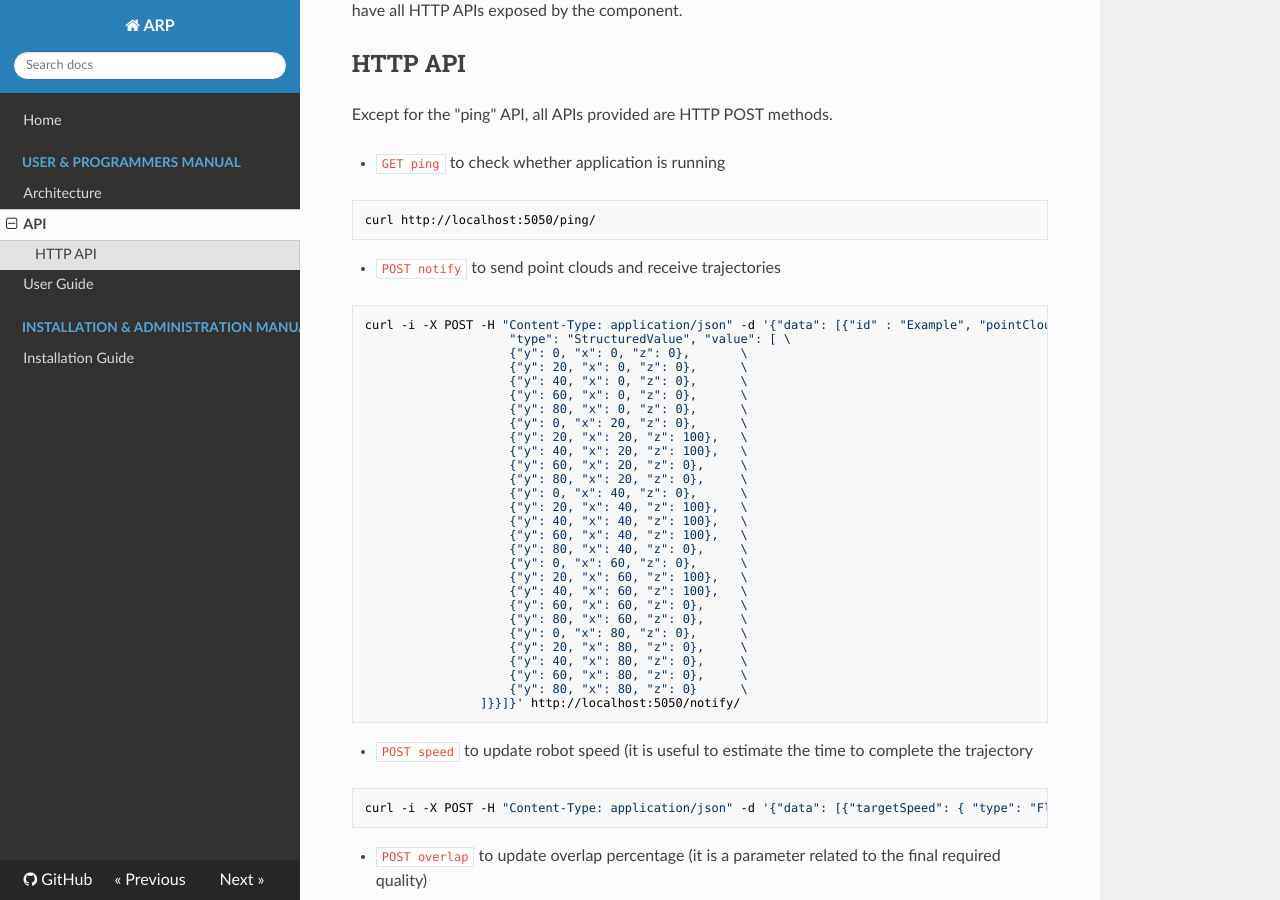
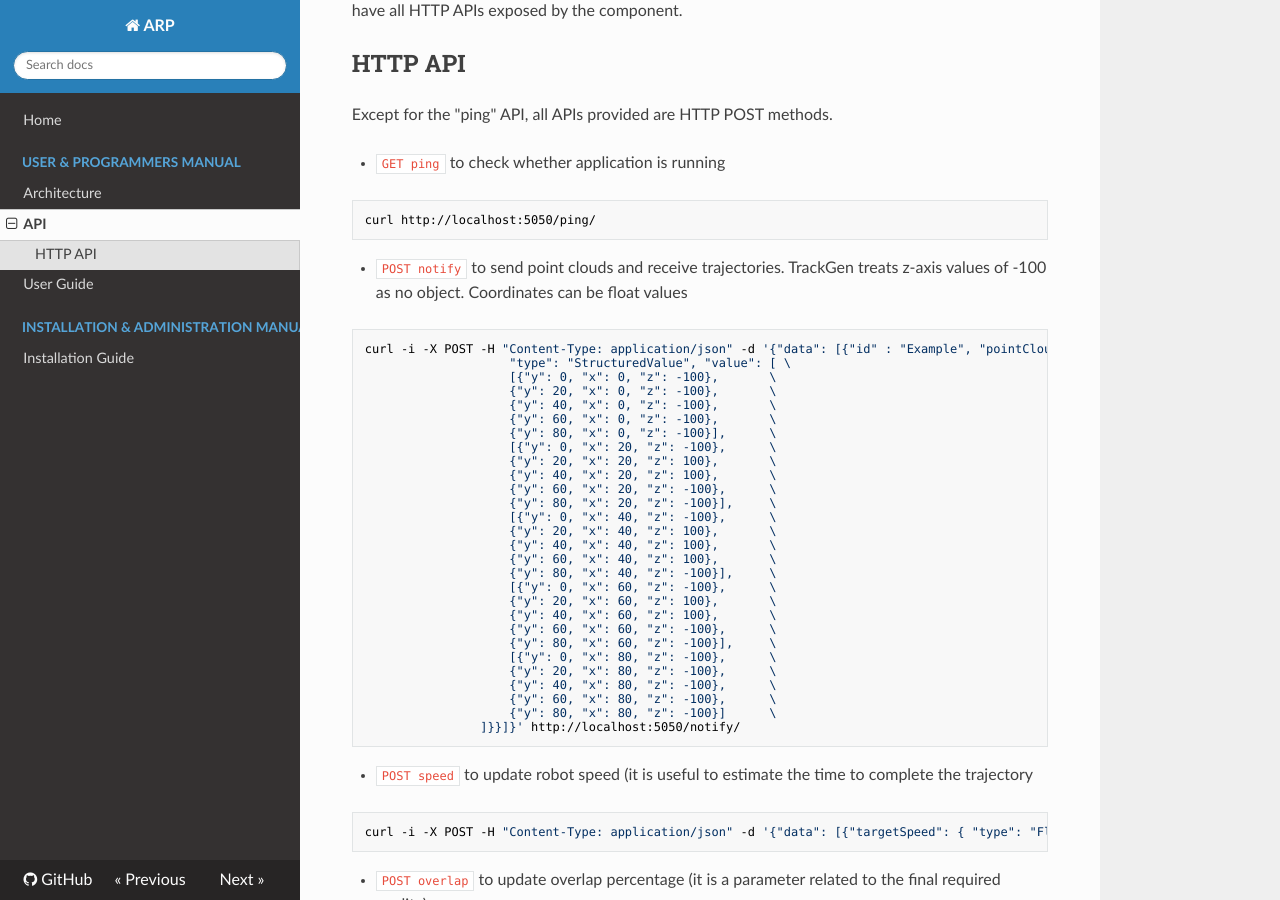
Before and after one commit to visionequipment/arp, an MkDocs documentation site: the page built from docs/api.md, in a window 1280 px wide and 900 px high, scrolled down 209 px. Built offline with MkDocs 1.6.1, drawn with Linux system fonts in a browser that asks for light colours; nearby versions of some CDN libraries; old or Windows-style settings are respelled for this version of MkDocs.

Commit message:
Updated docs and point cloud manipulation

````diff
--- a/docs/api.md
+++ b/docs/api.md
@@ -13,36 +13,37 @@ Except for the "ping" API, all APIs provided are HTTP POST methods.
 curl http://localhost:5050/ping/
 ```
 
-- ```POST notify``` to send point clouds and receive trajectories
+- ```POST notify``` to send point clouds and receive trajectories. TrackGen treats z-axis values of -100 as no object.
+   Coordinates can be float values
 
 ```sh
 curl -i -X POST -H "Content-Type: application/json" -d '{"data": [{"id" : "Example", "pointCloud": { \
                     "type": "StructuredValue", "value": [ \
-                    {"y": 0, "x": 0, "z": 0},		\
-                    {"y": 20, "x": 0, "z": 0},		\
-                    {"y": 40, "x": 0, "z": 0},		\
-                    {"y": 60, "x": 0, "z": 0},		\
-                    {"y": 80, "x": 0, "z": 0},		\
-                    {"y": 0, "x": 20, "z": 0},		\
-                    {"y": 20, "x": 20, "z": 100},	\
-                    {"y": 40, "x": 20, "z": 100},	\
-                    {"y": 60, "x": 20, "z": 0},		\
-                    {"y": 80, "x": 20, "z": 0},		\
-                    {"y": 0, "x": 40, "z": 0},		\
-                    {"y": 20, "x": 40, "z": 100},	\
-                    {"y": 40, "x": 40, "z": 100},	\
-                    {"y": 60, "x": 40, "z": 100},	\
-                    {"y": 80, "x": 40, "z": 0},		\
-                    {"y": 0, "x": 60, "z": 0},		\
-                    {"y": 20, "x": 60, "z": 100},	\
-                    {"y": 40, "x": 60, "z": 100},	\
-                    {"y": 60, "x": 60, "z": 0},		\
-                    {"y": 80, "x": 60, "z": 0},		\
-                    {"y": 0, "x": 80, "z": 0},		\
-                    {"y": 20, "x": 80, "z": 0},		\
-                    {"y": 40, "x": 80, "z": 0},		\
-                    {"y": 60, "x": 80, "z": 0},		\
-                    {"y": 80, "x": 80, "z": 0}		\
+                    [{"y": 0, "x": 0, "z": -100},		\
+                    {"y": 20, "x": 0, "z": -100},		\
+                    {"y": 40, "x": 0, "z": -100},		\
+                    {"y": 60, "x": 0, "z": -100},		\
+                    {"y": 80, "x": 0, "z": -100}],		\
+                    [{"y": 0, "x": 20, "z": -100},		\
+                    {"y": 20, "x": 20, "z": 100},	    \
+                    {"y": 40, "x": 20, "z": 100},	    \
+                    {"y": 60, "x": 20, "z": -100},		\
+                    {"y": 80, "x": 20, "z": -100}],		\
+                    [{"y": 0, "x": 40, "z": -100},		\
+                    {"y": 20, "x": 40, "z": 100},	    \
+                    {"y": 40, "x": 40, "z": 100},	    \
+                    {"y": 60, "x": 40, "z": 100},	    \
+                    {"y": 80, "x": 40, "z": -100}],		\
+                    [{"y": 0, "x": 60, "z": -100},		\
+                    {"y": 20, "x": 60, "z": 100},	    \
+                    {"y": 40, "x": 60, "z": 100},	    \
+                    {"y": 60, "x": 60, "z": -100},		\
+                    {"y": 80, "x": 60, "z": -100}],		\
+                    [{"y": 0, "x": 80, "z": -100},		\
+                    {"y": 20, "x": 80, "z": -100},		\
+                    {"y": 40, "x": 80, "z": -100},		\
+                    {"y": 60, "x": 80, "z": -100},		\
+                    {"y": 80, "x": 80, "z": -100}]		\
                 ]}}]}' http://localhost:5050/notify/
 ```
 
````
Also changed, not shown: README.md (+1 -1 lines), 2 other files.
